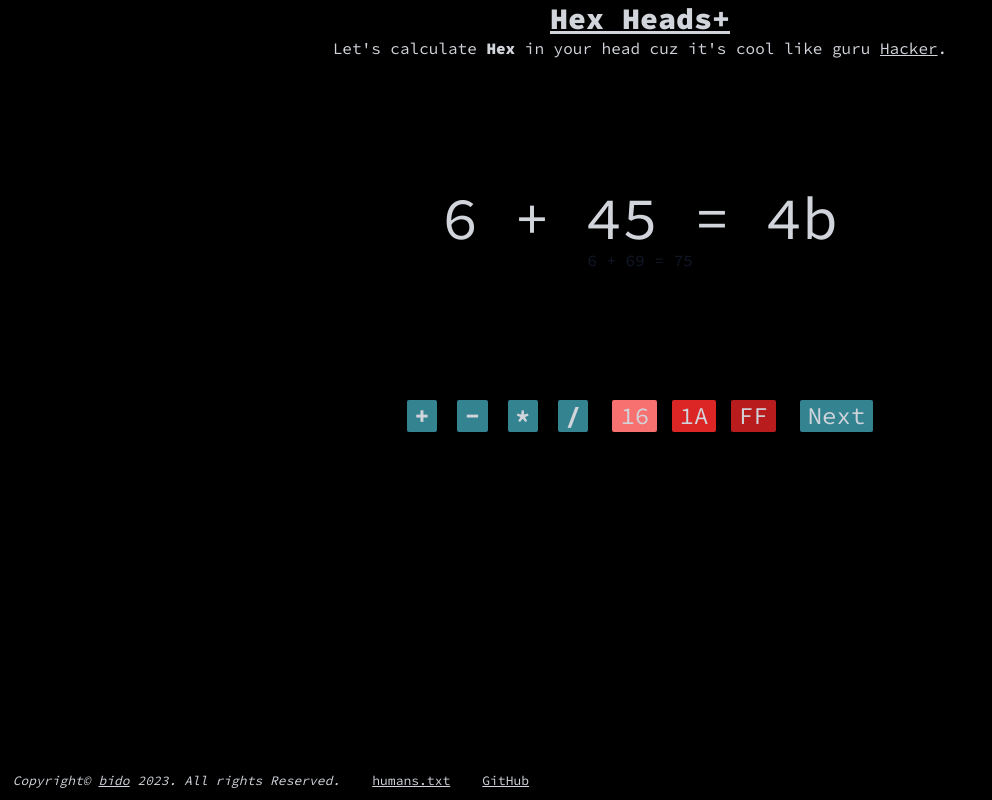
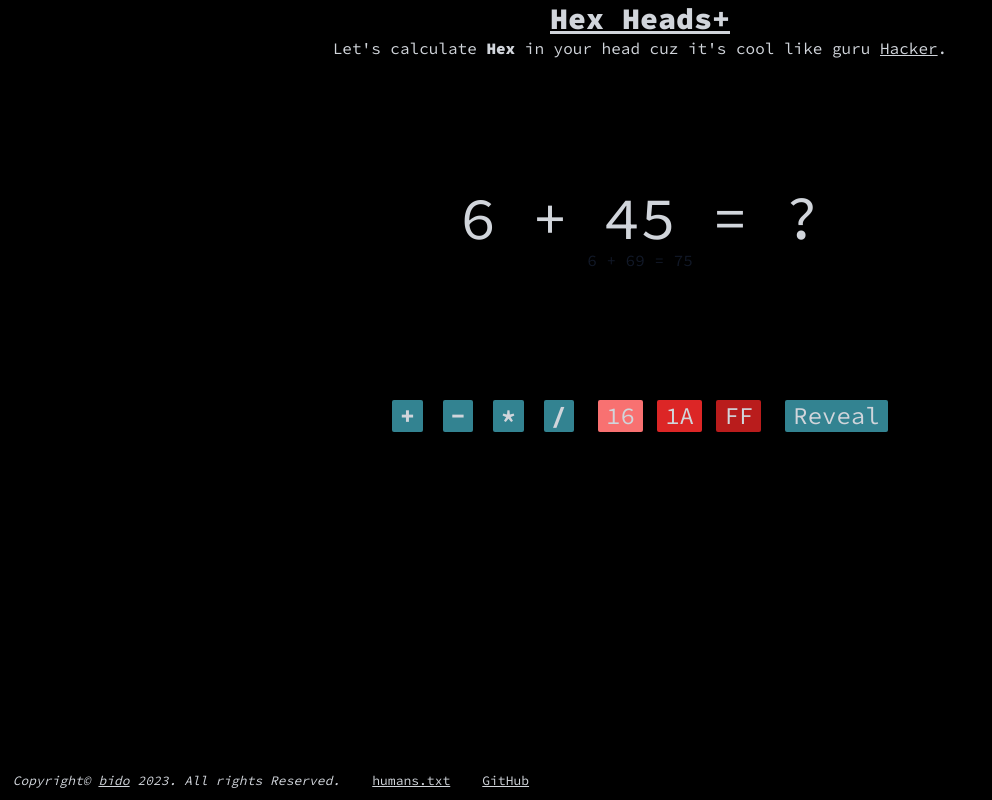
Before and after one commit to K-REBO/hexHeads, a SvelteKit app: page / in a window 1280 px wide. Shown: the whole page, without its empty margins (0-992 px from the left). Built offline with nearby package versions, Linux system fonts and the light colour scheme.

Commit message:
:sparkles: Add hide button;close #1

```diff
--- a/src/routes/+page.svelte
+++ b/src/routes/+page.svelte
@@ -7,6 +7,7 @@
     let limit = 100;
     let history = [];
     let isDivisible = true;
+    let isHide = true;
 
     function pushValue2hst() {
         history.push({
@@ -68,6 +69,16 @@
         ans = Math.round(answer * 16) / 16;
     }
 
+    // For new branch
+    //  Nextボタンを変更してRevealボタンに変更する
+
+    //- 答えが?に隠される
+    //- Revealボタンを押すとNextボタンに切り替わり隠されていた答えが表示される
+    //- Nextボタンを押すとinit()が実行される
+
+
+
+
     init();
 </script>
 <TailwindCss />
@@ -94,7 +105,11 @@
             {
                 isDivisible ? "=":"≃"
             }
+            {#if isHide}
+            <span>?</span>
+            {:else}
             <span>{ans.toString(16)}</span>
+            {/if}
         </div>
         <div class="text-center text-gray-900">
             <span>{a}</span>
@@ -140,10 +155,20 @@
             FF</button>
         </div>
 
-        <button on:click={init} class=" rounded-sm px-2"
-        style="height:fit-content;background:#338391">
-        Next
+        {#if isHide}
+        <button on:click={() => isHide = false} class=" rounded-sm px-2"
+            style="height:fit-content;background:#338391">
+            Reveal
         </button>
+        {:else}
+        <button on:click={
+            () => {
+                isHide = true;
+                init();}
+        } class=" rounded-sm px-2" style="height:fit-content;background:#338391">
+            Next
+        </button>
+        {/if}
     </div>
     <footer>
         <p class="flex space-x-8">
```
Also changed, not shown: 12 other files (tests, documents, lock files or other folders).
